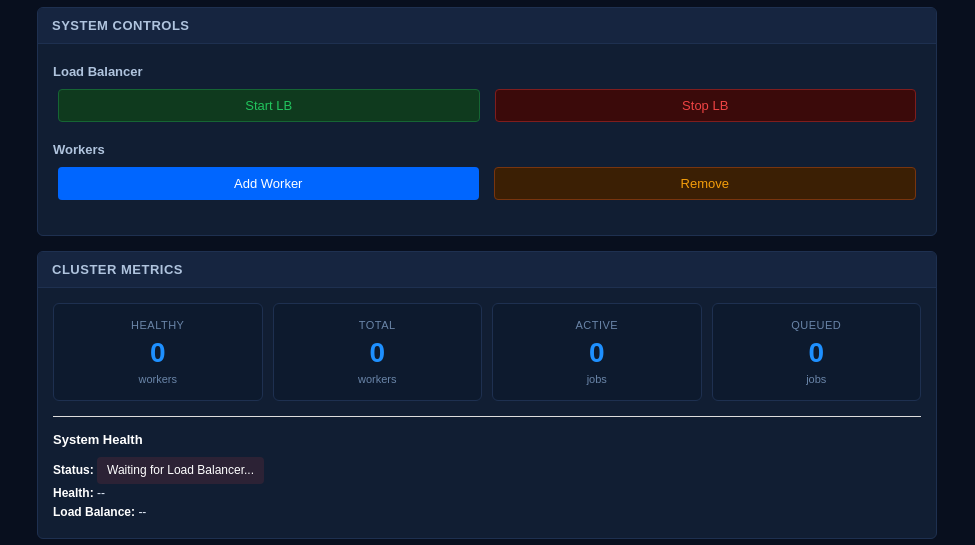
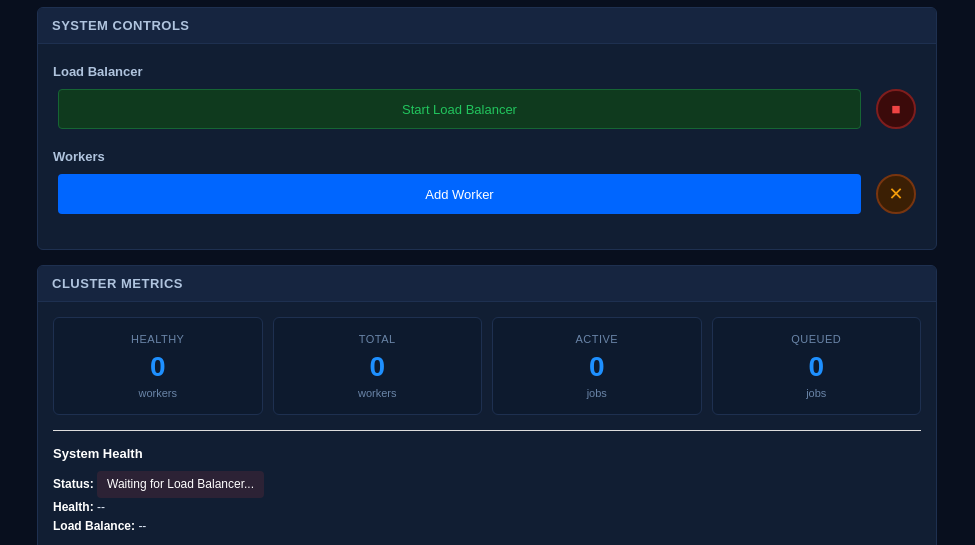
Before and after one commit to eyosi-cmd/Final-Project-CSCI6220, a website: page cluster-os/src/dashboard/dashboard.html in a window 1280 px wide. Shown: the part 255-800 px from the top of the page, without its empty margins (153-1128 px from the left). Drawn offline with Linux system fonts and the light colour scheme; no server answers.

Commit message:
polish final button style
Co-authored-by: Copilot <copilot@github.com>

```diff
--- a/cluster-os/src/dashboard/dashboard-client.js
+++ b/cluster-os/src/dashboard/dashboard-client.js
@@ -388,8 +388,8 @@ function setButtonLoading(button, isLoading) {
     button.disabled = false;
     button.style.opacity = '1';
     var originalTexts = {
-      'start-lb': 'Start LB',
-      'stop-lb': 'Stop LB',
+      'start-lb': 'Start Load Balancer',
+      'stop-lb': 'Stop Load Balancer',
       'add-worker': 'Add Worker',
       'remove-worker': 'Remove Worker',
       'submit-job': 'Dispatch Job'
--- a/cluster-os/src/dashboard/dashboard.css
+++ b/cluster-os/src/dashboard/dashboard.css
@@ -363,3 +363,52 @@ code {
     color: var(--accent);
     border: 1px solid var(--border);
 }
+
+/* Circular Icon Buttons */
+.btn-circular {
+    width: 40px;
+    height: 40px;
+    min-width: 40px;
+    min-height: 40px;
+    padding: 0;
+    border-radius: 50%;
+    display: inline-flex;
+    align-items: center;
+    justify-content: center;
+    font-size: 18px;
+    line-height: 1;
+    flex: 0 0 auto !important;
+    margin: 5px;
+}
+
+.btn-circular:hover {
+    transform: scale(1.1);
+}
+
+.button-row .btn-circular {
+    flex: 0 0 40px !important;
+}
+
+#stop-lb.btn-circular {
+    background: #3b0a0a;
+    color: var(--danger);
+    border: 2px solid #7f1d1d;
+}
+
+#stop-lb.btn-circular:hover {
+    background: #991b1b;
+    color: #fff;
+    box-shadow: 0 0 12px rgba(239, 68, 68, 0.4);
+}
+
+#remove-worker.btn-circular {
+    background: #3b1f04;
+    color: var(--warning);
+    border: 2px solid #78350f;
+}
+
+#remove-worker.btn-circular:hover {
+    background: #92400e;
+    color: #fff;
+    box-shadow: 0 0 12px rgba(245, 158, 11, 0.4);
+}
--- a/cluster-os/src/dashboard/dashboard.html
+++ b/cluster-os/src/dashboard/dashboard.html
@@ -34,15 +34,15 @@
                     <div class="control-section">
                         <h3>Load Balancer</h3>
                         <div class="button-row">
-                            <button id="start-lb" class="btn btn-success" data-action="start-lb">Start LB</button>
-                            <button id="stop-lb" class="btn btn-danger" data-action="stop-lb">Stop LB</button>
+                            <button id="start-lb" class="btn btn-success" data-action="start-lb">Start Load Balancer</button>
+                            <button id="stop-lb" class="btn btn-danger btn-circular" data-action="stop-lb" title="Stop Load Balancer">⏹</button>
                         </div>
                     </div>
                     <div class="control-section">
                         <h3>Workers</h3>
                         <div class="button-row">
                             <button id="add-worker" class="btn btn-primary" data-action="add-worker">Add Worker</button>
-                            <button id="remove-worker" class="btn btn-warning" data-action="remove-worker">Remove</button>
+                            <button id="remove-worker" class="btn btn-warning btn-circular" data-action="remove-worker" title="Remove Worker">✕</button>
                         </div>
                     </div>
                 </div>
```
